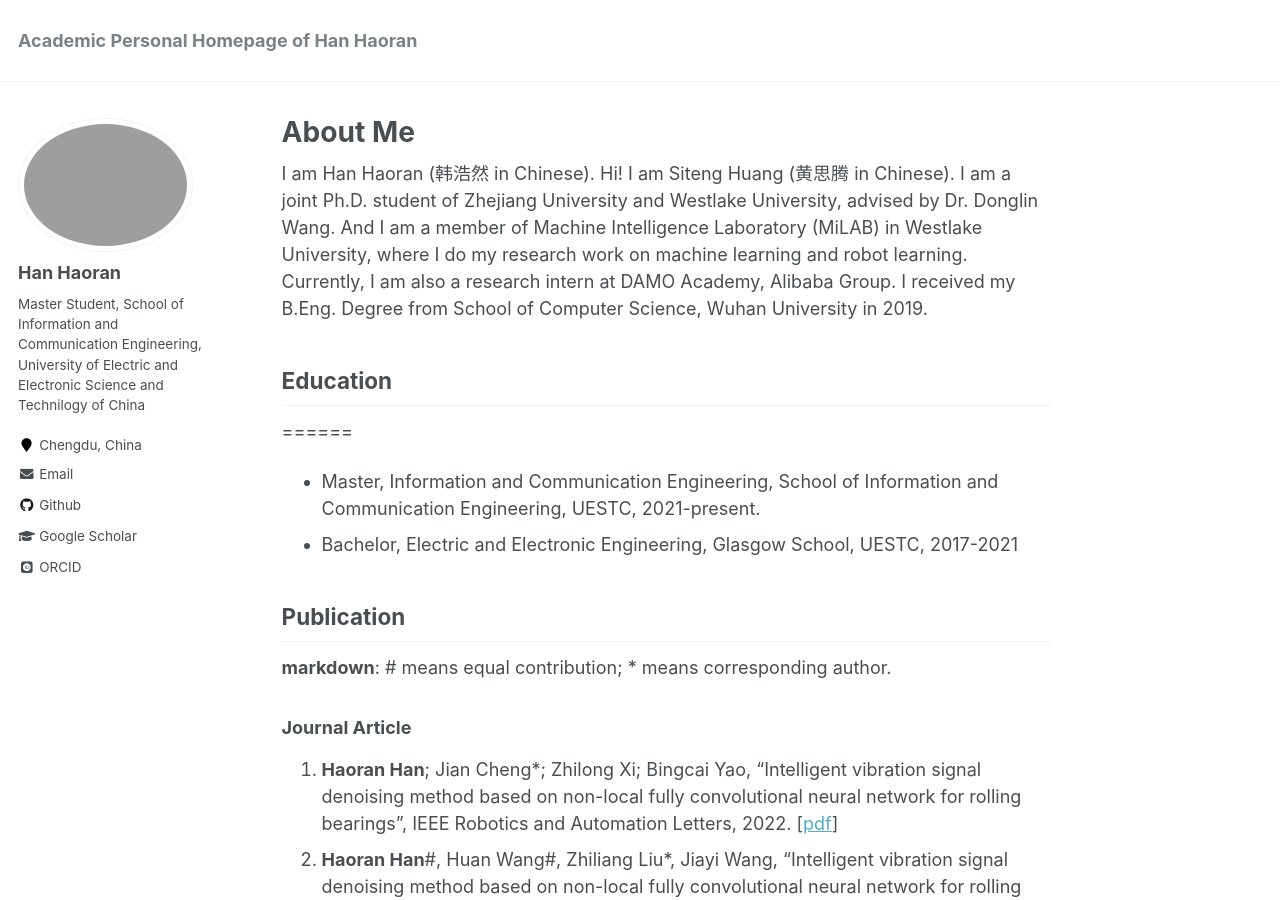
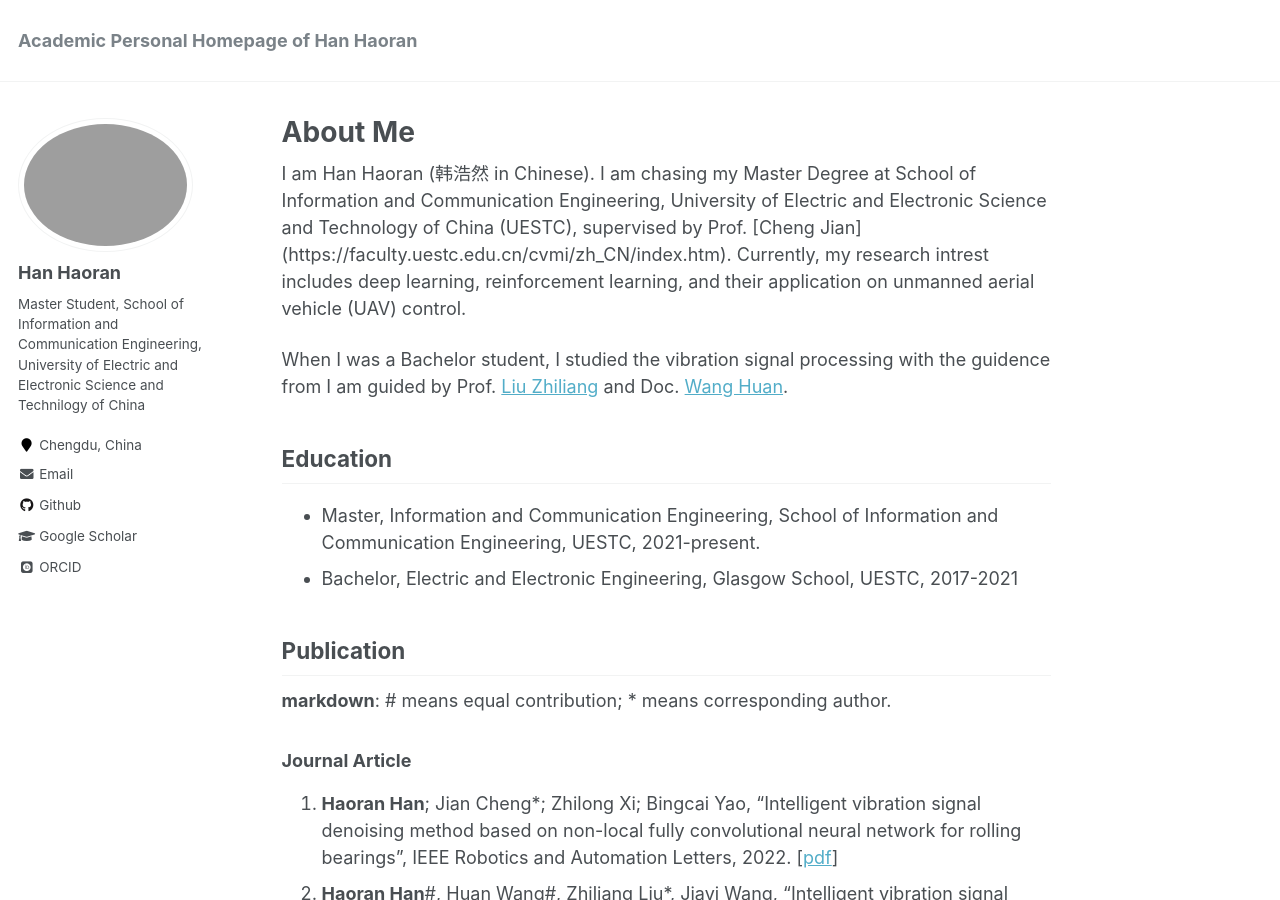
Before and after one commit to Han-Adam/Han-Adam.github.io, a Jekyll site: the page built from _pages/about.md, in a window 1280 px wide and 900 px high. Built offline with Jekyll 4.4.1, drawn with Linux system fonts in a browser that asks for light colours; some web fonts are replaced.

Commit message:
Update about.md

```diff
--- a/_pages/about.md
+++ b/_pages/about.md
@@ -8,11 +8,11 @@ redirect_from:
   - /about.html
 ---
 
-I am Han Haoran (韩浩然 in Chinese).
-Hi! I am Siteng Huang (黄思腾 in Chinese). I am a joint Ph.D. student of Zhejiang University and Westlake University, advised by Dr. Donglin Wang. And I am a member of Machine Intelligence Laboratory (MiLAB) in Westlake University, where I do my research work on machine learning and robot learning. Currently, I am also a research intern at DAMO Academy, Alibaba Group. I received my B.Eng. Degree from School of Computer Science, Wuhan University in 2019.
+I am Han Haoran (韩浩然 in Chinese). I am chasing my Master Degree at School of Information and Communication Engineering, University of Electric and Electronic Science and Technology of China (UESTC), supervised by Prof. [Cheng Jian] (https://faculty.uestc.edu.cn/cvmi/zh_CN/index.htm). Currently, my research intrest includes deep learning, reinforcement learning, and their application on unmanned aerial vehicle (UAV) control.
+
+When I was a Bachelor student, I studied the vibration signal processing with the guidence from I am guided by Prof. [Liu Zhiliang](https://www.smee.uestc.edu.cn/info/1177/8351.htm) and Doc. [Wang Huan](http://huanwang.online/).
 
 ## Education
-======
 - Master, Information and Communication Engineering, School of Information and Communication Engineering, UESTC, 2021-present.
 - Bachelor, Electric and Electronic Engineering, Glasgow School, UESTC, 2017-2021
 
```
